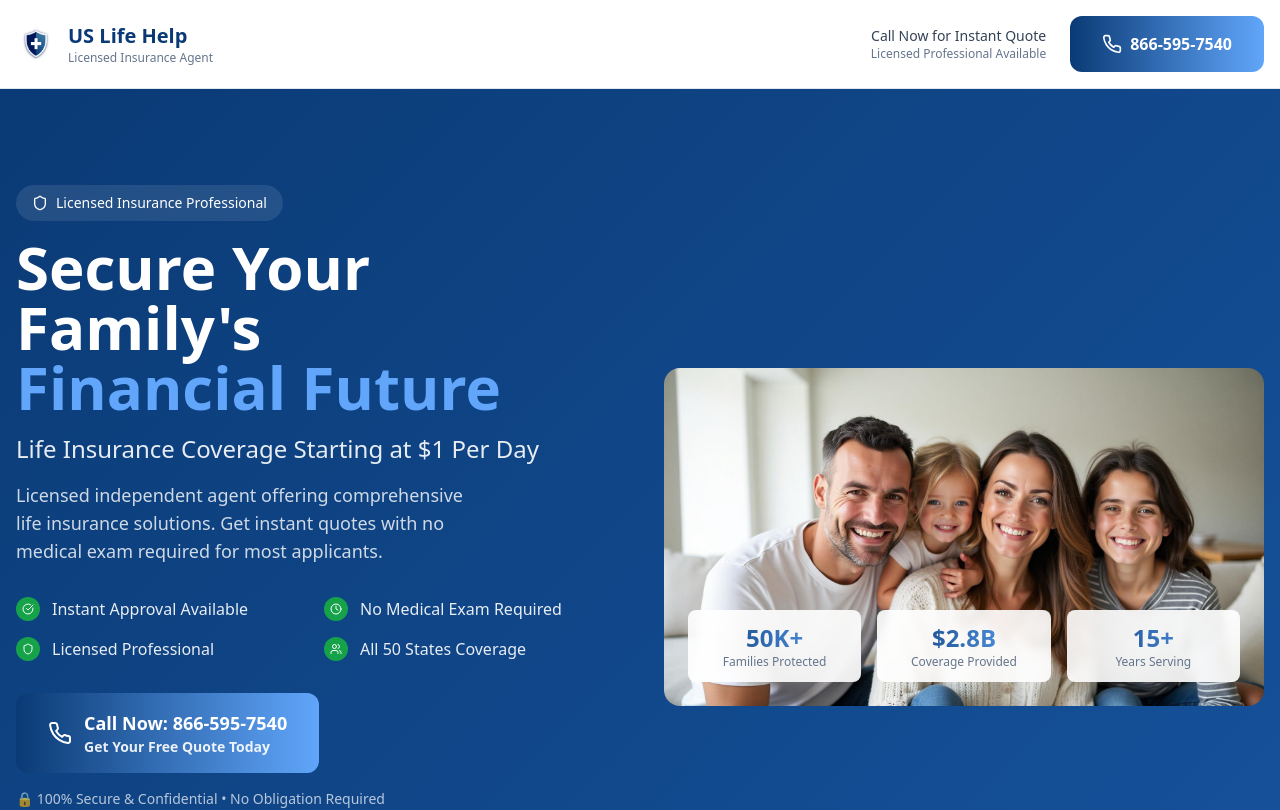
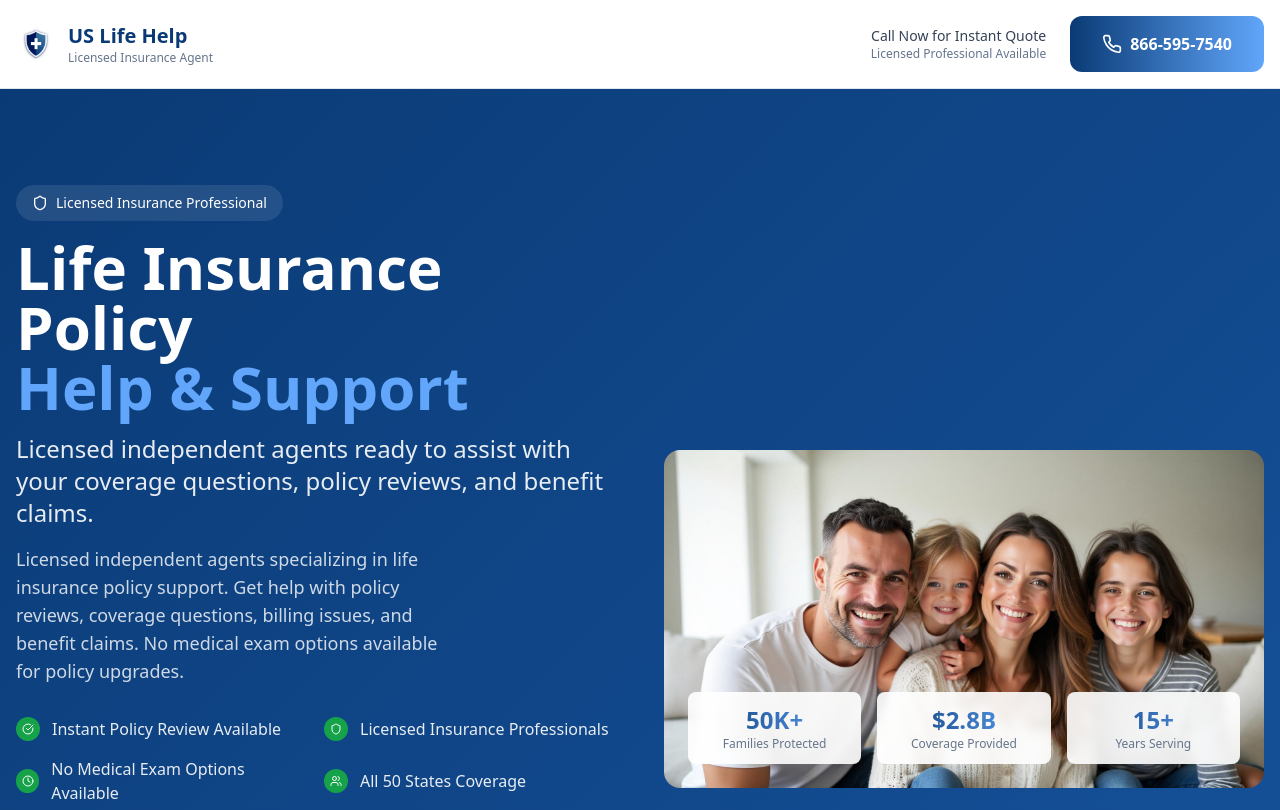
Before and after one commit to quintonw500-cmd/leadcapture-dialer, a React (Vite) app: page / in a window 1280 px wide. Shown: the top 810 px of the page. Built offline with nearby package versions, Linux system fonts and the light colour scheme; the HTML template or start-up script is replaced by a standard one.

Commit message:
Update homepage hero section

```diff
--- a/src/components/HeroSection.tsx
+++ b/src/components/HeroSection.tsx
@@ -27,26 +27,25 @@ const HeroSection = () => {
               </div>
 
               <h1 className="text-4xl md:text-6xl font-bold leading-tight">
-                Secure Your Family's
-                <span className="block text-primary">Financial Future</span>
+                Life Insurance Policy
+                <span className="block text-primary">Help & Support</span>
               </h1>
 
               <p className="text-xl md:text-2xl text-white/90 font-medium">
-                Life Insurance Coverage Starting at $1 Per Day
+                Licensed independent agents ready to assist with your coverage questions, policy reviews, and benefit claims.
               </p>
 
               <p className="text-lg text-white/80 max-w-md">
-                Licensed independent agent offering comprehensive life insurance solutions.
-                Get instant quotes with no medical exam required for most applicants.
+                Licensed independent agents specializing in life insurance policy support. Get help with policy reviews, coverage questions, billing issues, and benefit claims. No medical exam options available for policy upgrades.
               </p>
             </div>
 
             {/* Benefits */}
             <div className="grid grid-cols-1 md:grid-cols-2 gap-4">
               {[
-                { icon: CheckCircle, text: "Instant Approval Available" },
-                { icon: Clock, text: "No Medical Exam Required" },
-                { icon: Shield, text: "Licensed Professional" },
+                { icon: CheckCircle, text: "Instant Policy Review Available" },
+                { icon: Shield, text: "Licensed Insurance Professionals" },
+                { icon: Clock, text: "No Medical Exam Options Available" },
                 { icon: Users, text: "All 50 States Coverage" }
               ].map((benefit, index) => (
                 <div key={index} className="flex items-center space-x-3">
@@ -68,7 +67,7 @@ const HeroSection = () => {
                 <Phone className="w-6 h-6" />
                 <div className="text-left">
                   <div className="font-bold">Call Now: {phoneNumber}</div>
-                  <div className="text-sm opacity-90">Get Your Free Quote Today</div>
+                  <div className="text-sm opacity-90">Speak With a Licensed Agent</div>
                 </div>
               </a>
 
@@ -77,8 +76,7 @@ const HeroSection = () => {
               </p>
 
               <p className="text-white/80 text-sm font-medium bg-white/10 backdrop-blur-sm rounded-lg p-3">
-                ⚠️ <strong>IMPORTANT:</strong> Life insurance rates increase significantly with age.
-                Secure your current rate today before it's too late.
+                ⚠️ <strong>IMPORTANT:</strong> Review your current policy regularly. Many policyholders are overpaying or have coverage that doesn't meet their needs. Get a free policy review today.
               </p>
             </div>
           </div>
```
